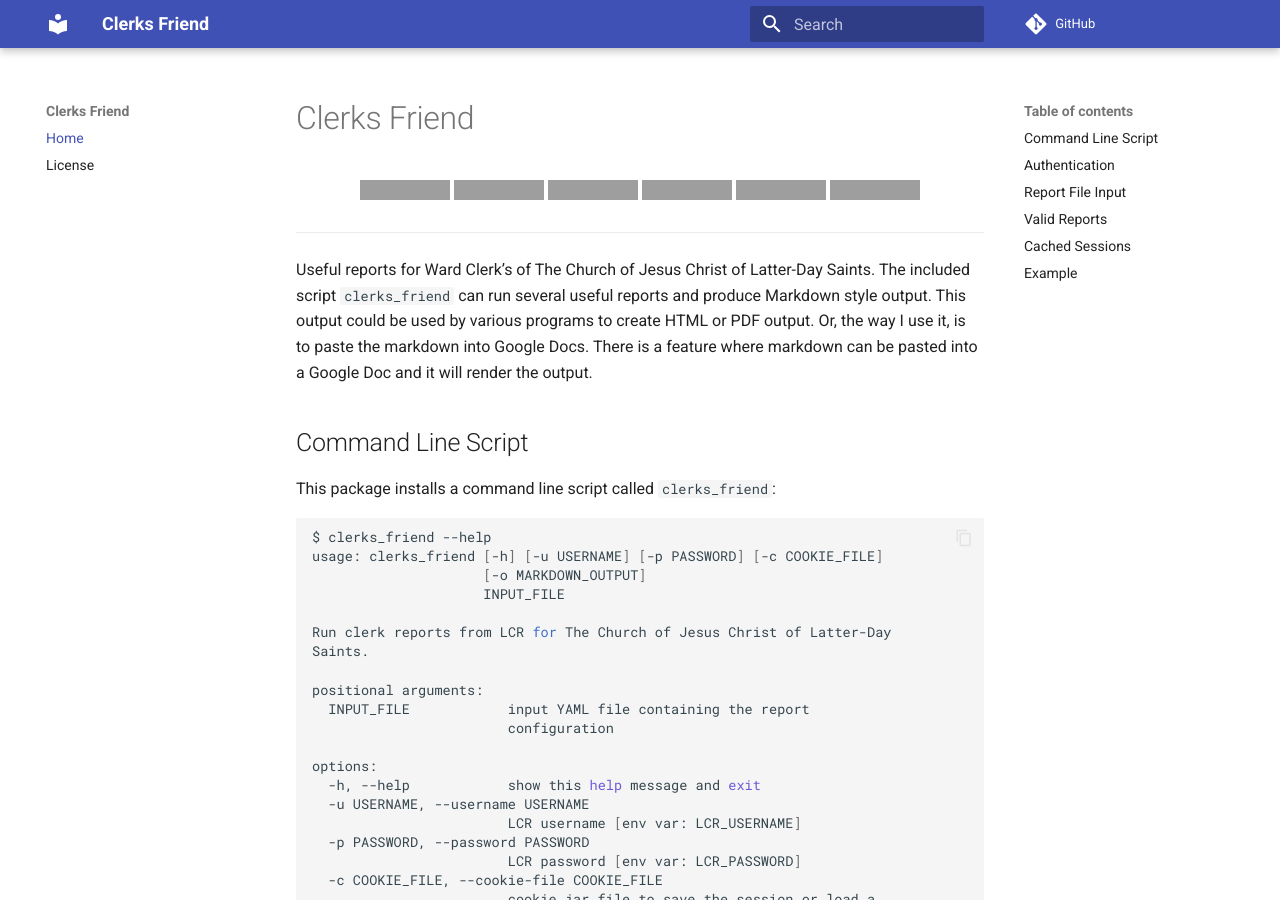
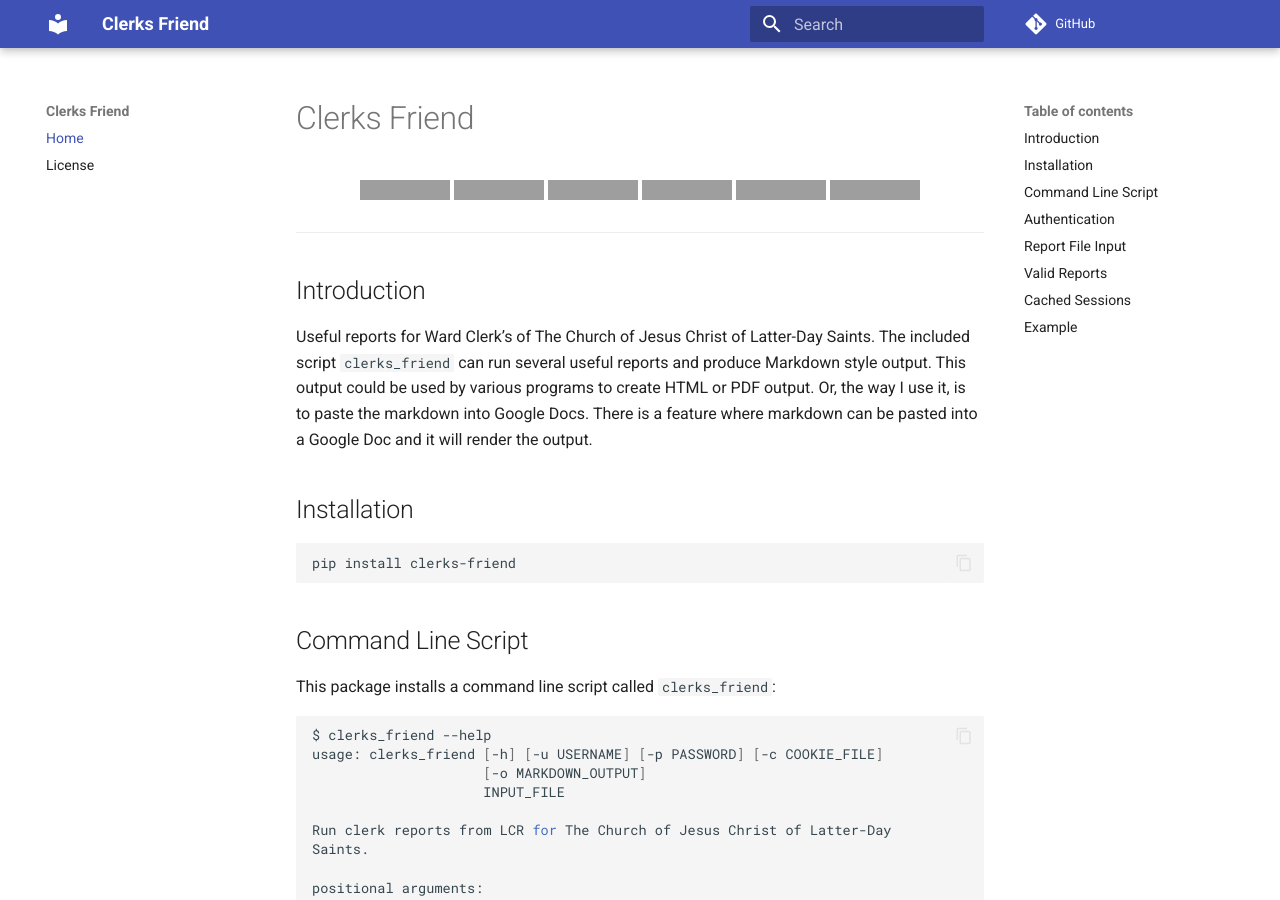
Before and after one commit to IsaacsLab42/clerks_friend, an MkDocs documentation site: the page built from docs/index.md, in a window 1280 px wide and 900 px high, cut to the strip 0-900 px from the top of the window. Built offline with MkDocs 1.6.1 and Material for MkDocs 9.7.7, drawn with Linux system fonts in a browser that asks for light colours; comment, search, counter and statistics services are not loaded; grey boxes are pictures that could not be loaded.

Commit message:
Update index.md

````diff
--- a/docs/index.md
+++ b/docs/index.md
@@ -23,11 +23,19 @@
 
 ---
 
+## Introduction
+
 Useful reports for Ward Clerk's of The Church of Jesus Christ of Latter-Day Saints. The
 included script `clerks_friend` can run several useful reports and produce Markdown
 style output. This output could be used by various programs to create HTML or PDF
 output. Or, the way I use it, is to paste the markdown into Google Docs. There is a
 feature where markdown can be pasted into a Google Doc and it will render the output.
+
+## Installation
+
+```bash
+pip install clerks-friend
+```
 
 ## Command Line Script
 
````
